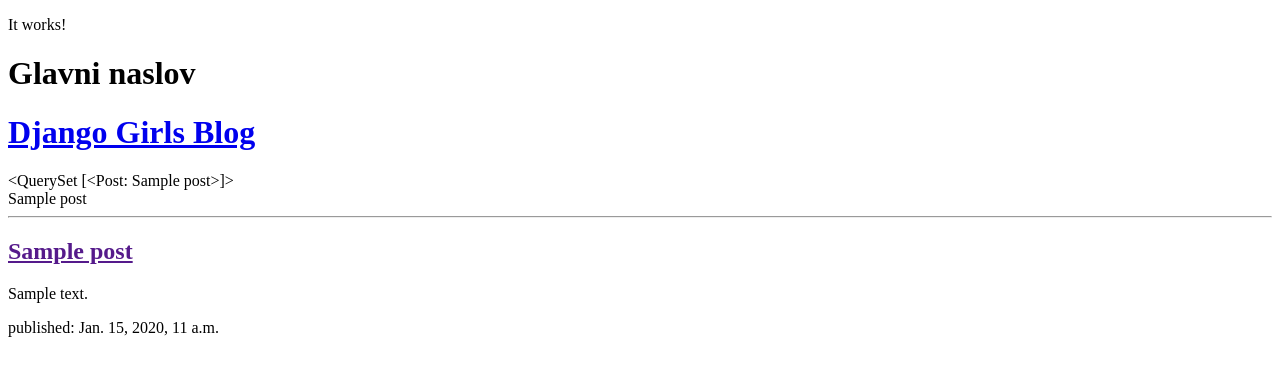
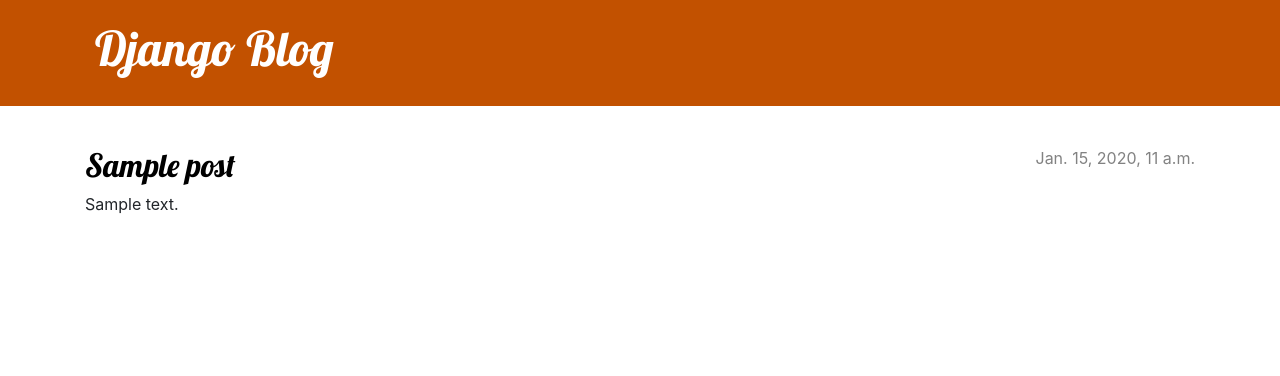
Before and after one commit to AndrazGlavan/moj-prvi-blog, a Django app: page / in a window 1280 px wide. Shown: the top 376 px of the page. Run offline with Django 3.2, Linux system fonts and the light colour scheme; tables that the repository leaves empty hold one stand-in row (values such as "Sample post").

Commit message:
Dodani članki in CSS

```diff
--- /dev/null
+++ b/blog/static/css/blog.css
@@ -0,0 +1,70 @@
+.page-header {
+    background-color: #C25100;
+    margin-top: 0;
+    margin-bottom: 40px;
+    padding: 20px 20px 20px 40px;
+}
+
+.page-header h1,
+.page-header h1 a,
+.page-header h1 a:visited,
+.page-header h1 a:active {
+    color: #ffffff;
+    font-size: 36pt;
+    text-decoration: none;
+}
+
+h1,
+h2,
+h3,
+h4 {
+    font-family: 'Lobster', cursive;
+}
+
+.date {
+    color: #828282;
+}
+
+.save {
+    float: right;
+}
+
+.post-form textarea,
+.post-form input {
+    width: 100%;
+}
+
+.top-menu,
+.top-menu:hover,
+.top-menu:visited {
+    color: #ffffff;
+    float: right;
+    font-size: 26pt;
+    margin-right: 20px;
+}
+
+.post {
+    margin-bottom: 70px;
+}
+
+.post h2 a,
+.post h2 a:visited {
+    color: #000000;
+}
+
+.post > .date,
+.post > .actions {
+    float: right;
+}
+
+.btn-default,
+.btn-default:visited {
+    color: #C25100;
+    background: none;
+    border-color: #C25100;
+}
+
+.btn-default:hover {
+    color: #FFFFFF;
+    background-color: #C25100;
+}
--- a/blog/templates/blog/post_list.html
+++ b/blog/templates/blog/post_list.html
@@ -1,17 +1,24 @@
+{% load static %}
 <!DOCTYPE html>
+
 <html>
     <head>
         <title>Moj prvi Blog</title>
+
+        <link rel="stylesheet" href="https://cdn.jsdelivr.net/npm/bootstrap@4.5.3/dist/css/bootstrap.min.css" integrity="sha384-TX8t27EcRE3e/ihU7zmQxVncDAy5uIKz4rEkgIXeMed4M0jlfIDPvg6uqKI2xXr2" crossorigin="anonymous">
+
+        <link rel="stylesheet" href="{% static 'css/blog.css' %}">
+
+        <link href="//fonts.googleapis.com/css?family=Lobster&subset=latin,latin-ext" rel="stylesheet" type="text/css">
+
     </head>
 <body>
 
-    <p>It works!</p>
-
-    <h1>Glavni naslov</h1>
-
-       <header>
-            <h1><a href="/">Django Girls Blog</a></h1>
-        </header>
+       <header class="page-header">
+           <div class="container">
+               <h1><a href="/">Django Blog</a></h1>
+           </div>
+       </header>
 
     <!---<article>
             <time>published: 14.06.2014, 12:14</time>
@@ -25,24 +32,30 @@
             <p>Aenean eu leo quam. Pellentesque ornare sem lacinia quam venenatis vestibulum. Donec id elit non mi porta gravida at eget metus. Fusce dapibus, tellus ac cursus commodo, tortor mauris condimentum nibh, ut f.</p>
         </article>
         -->
+    <main class="container">
+    <div class="row">
+        <div class="col">
+            {% for post in posts %}
+                <article class="post">
+                    <time class="date">
+                        {{ post.published_date }}
+                    </time>
+                    <h2><a href="">{{ post.title }}</a></h2>
+                    <p>{{ post.text|linebreaksbr }}</p>
+                </article>
+            {% endfor %}
+         </div>
+        </div>
+    </main>
 
-        {{ posts }}
-        <br>
-        {% for post in posts %}
-            {{ post }}
-        {% endfor %}
-
-        <hr>
-
-    {% for post in posts %}
-        <article>
-            <h2><a href="">{{ post.title }}</a></h2>
-            <p>{{ post.text|linebreaksbr }}</p>
-            <time>published: {{ post.published_date }} </time>
-        </article>
-
+   <!-- {%  for post in posts %}
+    <article class="post">
+        <time>published: {{ post.published_date }}</time>
+        <h2><a href="">{{ post.title }}</a></h2>
+        <p>{{ post.text|linebreaksbr }}</p>
+    </article>
     {% endfor %}
-
+    -->
 
 
 </body>
```
Also changed, not shown: blog/templates/blog/base.html (added, +10 -0 lines).
